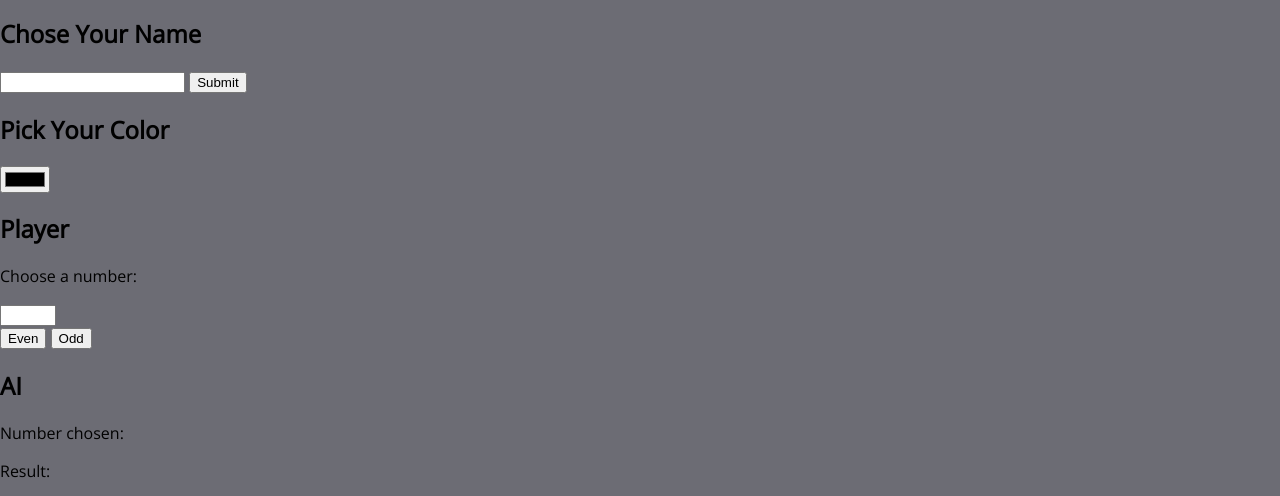
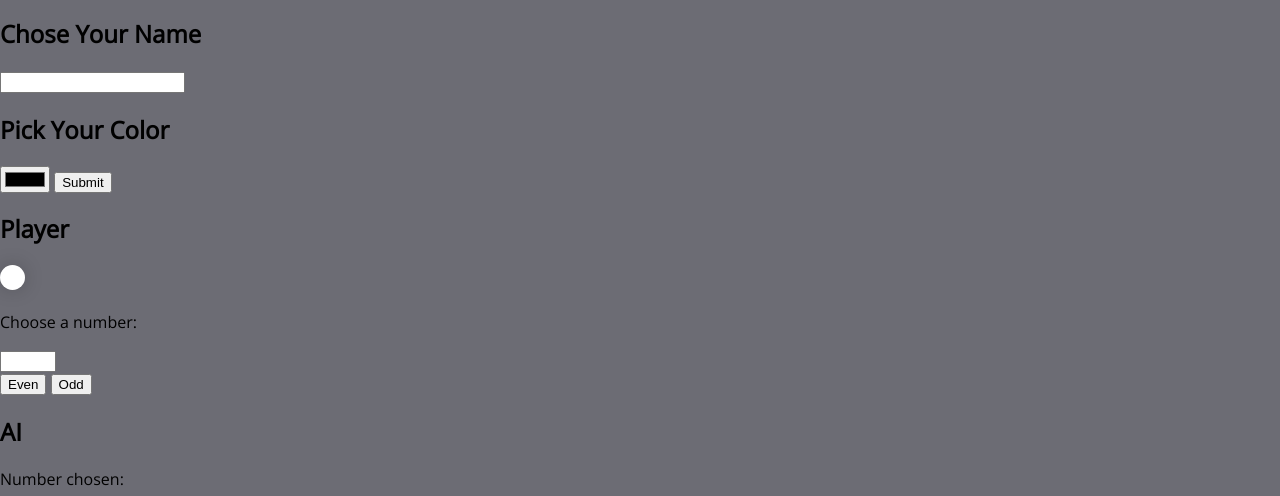
Before and after one commit to EmcioN/OddOrEven, a plain HTML site: page index.html in a window 1280 px wide. Shown: the part 133-629 px from the top of the page. Drawn offline with nearby package versions, Linux system fonts and the light colour scheme.

Commit message:
Add marble next to player name

```diff
--- a/assets/css/style.css
+++ b/assets/css/style.css
@@ -18,6 +18,15 @@ body {
   margin: 0;
   padding: 0;
   }
+
+/* Marble color */
+#marble-color{
+  background-color: #fff;
+  border-radius: 50%;
+  box-shadow: 0 0 20px rgba(0,0,0,0.2);
+  width: 2.5rem;
+  height: 2.5rem;
+}
 
 /* footer section */
 
--- a/index.html
+++ b/index.html
@@ -35,7 +35,6 @@
             </h2>
         </div>
         <input type="text" id="name" name="name" required>
-        <button type="submit">Submit</button>
         <div>
         <div>
             <h2>
@@ -43,6 +42,7 @@
             </h2>
         </div>
         <input type="color" id="color-picker">
+        <button type="submit">Submit</button>
         </div>
     </form>
 
@@ -51,6 +51,7 @@
     <div>
         <div>
           <h2>Player</h2>
+          <canvas id="marble-color"></canvas>
           <p>Choose a number:</p>
           <input type="number" id="player-number" min="1" max="10">
           <div>
```
